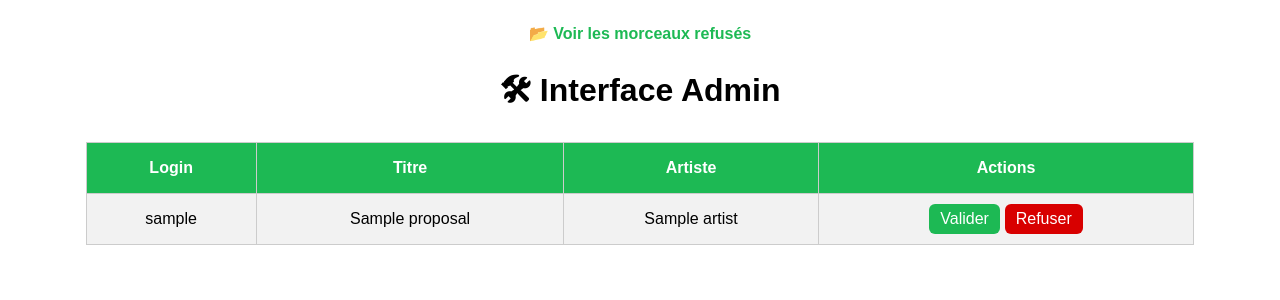
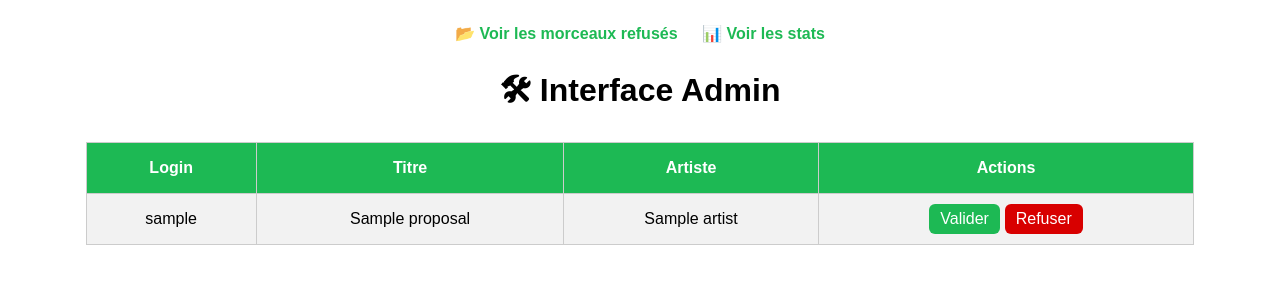
Before and after one commit to editionsnathan/spotify-playlist-dnc3, a Flask app: template templates/admin.html in a window 1280 px wide. Shown: the top 300 px of the page. Run offline with Flask 3, Linux system fonts and the light colour scheme; the template is opened without the code that fills it: most values are stand-ins (such as "Sample title", 1, 10 or a date in 2020).

Commit message:
Update admin.html

```diff
--- a/templates/admin.html
+++ b/templates/admin.html
@@ -32,6 +32,7 @@
 <body>
   <div class="top-links">
     <a href="/refused">📂 Voir les morceaux refusés</a>
+    <a href="/stats">📊 Voir les stats</a>
   </div>
 
   <h1>🛠 Interface Admin</h1>
```
